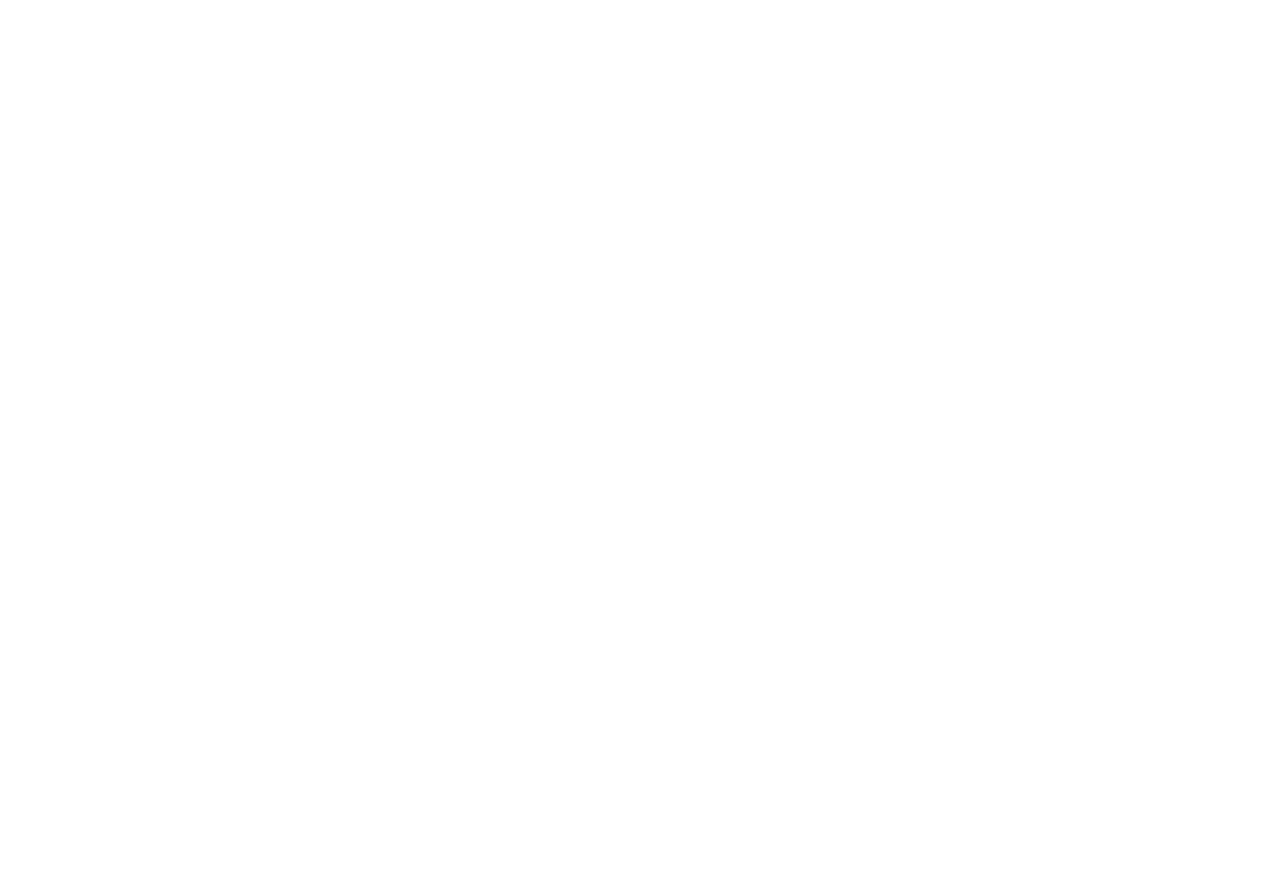
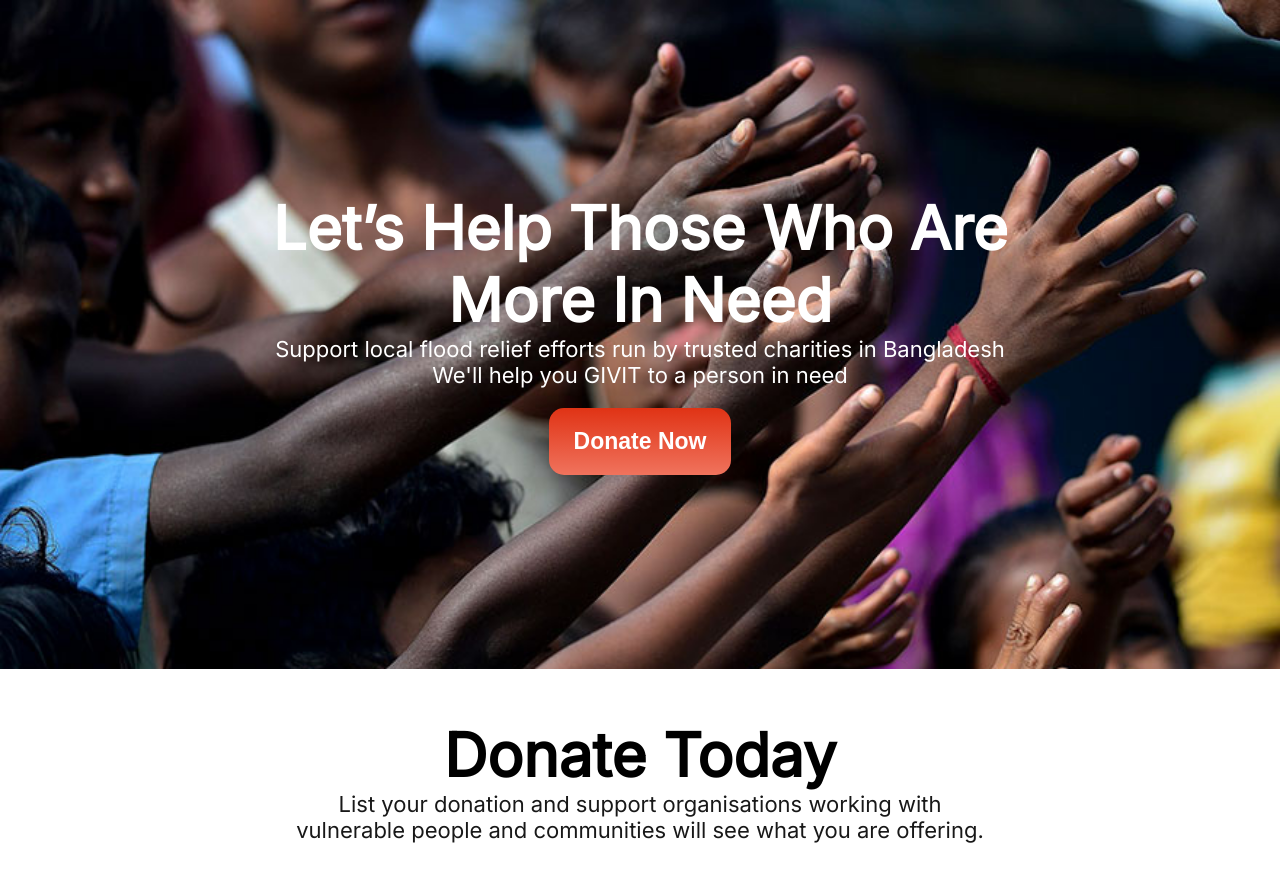
Before and after one commit to biplob2358/donate-for-bangladesh, a plain HTML site: page index.html in a window 1280 px wide. Before the commit the page ends 800 px from the top, so only its background shows below. Drawn offline with Linux system fonts and the light colour scheme.

Commit message:
top banner added

```diff
--- a/index.html
+++ b/index.html
@@ -12,8 +12,27 @@
 </head>
 <body>
     <!--Top Banner-->
-    <section>
+    <section id="top-banner">
+        <div class="top-content">
+            <h1>Let’s Help Those Who Are </h1>
+            <h1>More In Need</h1>
+            <p>Support local flood relief efforts run by trusted charities in Bangladesh</p>
+            <p>We'll help you GIVIT to a person in need</p>
+            <button class="click-btn" type="submit">Donate Now</button>
+
+
+
+        </div>
+    </section>
+    <!--Donate list-->
+
+    <section class="hw">
+        <div id="doante-content">
+            <h1>Donate Today</h1>
+            <p>List your donation and support organisations working with <br>  vulnerable people and communities will see what you are offering.</p>
+        </div>
 
     </section>
+
 </body>
 </html>
--- a/style.css
+++ b/style.css
@@ -1,3 +1,50 @@
+*{
+    margin: 0%;
+    padding: 0%;
+}
 body{
     font-family: 'Inter', sans-serif;
+
 }
+section{
+    margin-bottom: 50px;
+
+}
+h1{
+    font-size: 60px;
+}
+ p{
+    font-size: 22px;
+
+}
+#top-banner{
+    background-image: url(images/donation2.jpg);
+    background-repeat: no-repeat;
+    background-size: cover;
+    height: 669px;
+    padding-top: 0%;
+
+
+}
+.top-content{
+    text-align: center;
+    color: white;
+    padding-top: 15%;
+}
+.click-btn{
+    font-size: 23px;
+    background-image: linear-gradient(rgb(224, 51, 21) ,rgb(240, 115, 93));
+    border: 0px;
+    padding: 20px 25px;
+    margin-top: 20px;
+    border-radius: 15px;
+    font-weight: bold;
+    color: white;
+    cursor: pointer;
+}
+#doante-content{
+    text-align: center;
+}
+#doante-content p{
+    opacity: 90%;
+}
```
Also changed, not shown: images/donation1.jpg (added), images/donation2.jpg (added).
